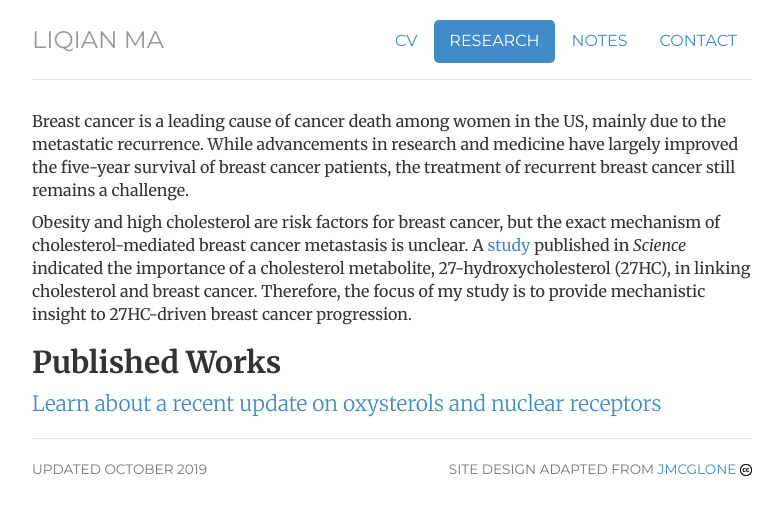
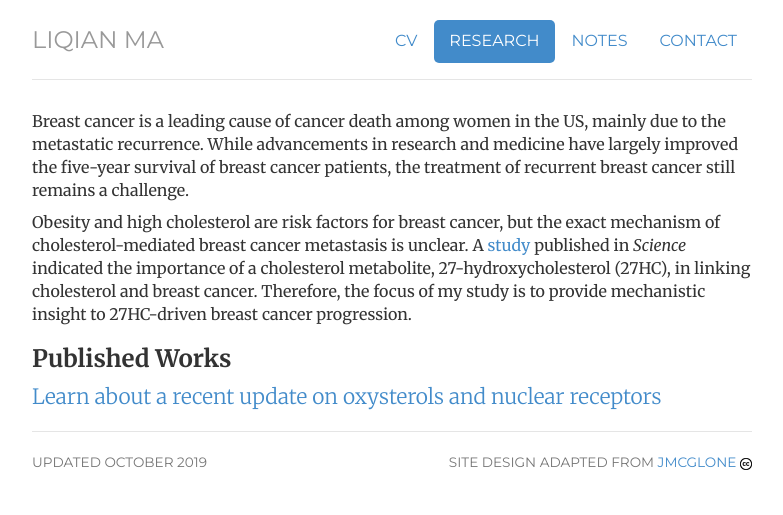
Before and after one commit to liqian-ma/liqian-ma.github.io, a Jekyll site: the page built from research/index.html, in a window 1280 px wide. Shown: the top 515 px of the page, without its empty margins (248-1031 px from the left). Built offline with Jekyll 4.4.1, drawn with Linux system fonts in a browser that asks for light colours.

```diff
--- a/research/index.html
+++ b/research/index.html
@@ -13,7 +13,7 @@ description: Research Work and Interest of Liqian Ma
   <p> Breast cancer is a leading cause of cancer death among women in the US, mainly due to the metastatic recurrence. While advancements in research and medicine have largely improved the five-year survival of breast cancer patients, the treatment of recurrent breast cancer still remains a challenge. </p>
   <p> Obesity and high cholesterol are risk factors for breast cancer, but the exact mechanism of cholesterol-mediated breast cancer metastasis is unclear. A <a href="https://www.ncbi.nlm.nih.gov/pubmed/24288332">study</a> published in <em>Science</em> indicated the importance of a cholesterol metabolite, 27-hydroxycholesterol (27HC), in linking cholesterol and breast cancer. Therefore, the focus of my study is to provide mechanistic insight to 27HC-driven breast cancer progression. </p>
 
-  <h2>Published Works</h2>
+  <h3>Published Works</h3>
   <p class="lead"> <a href="https://www.ncbi.nlm.nih.gov/pubmed/30660701">Learn about a recent update on oxysterols and nuclear receptors </a></p>
 
 </div>
```
